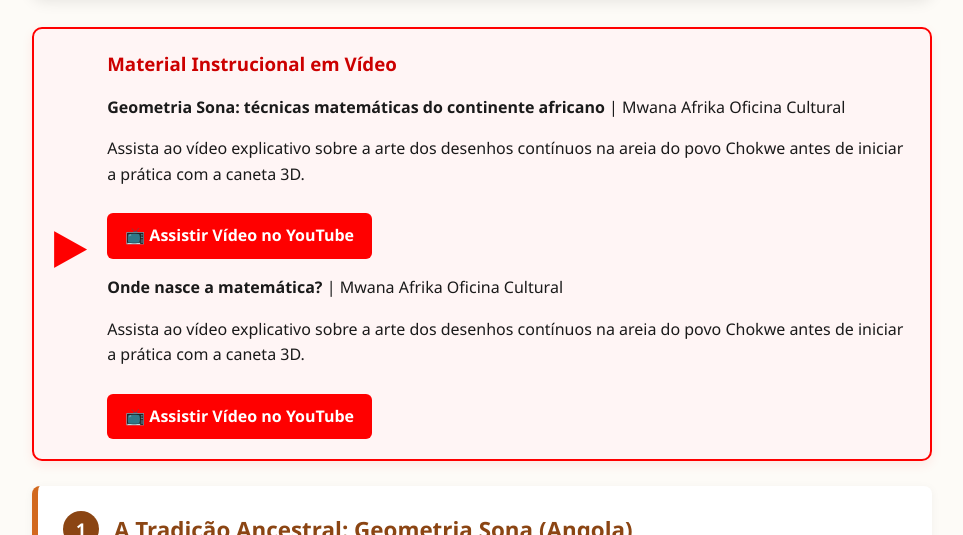
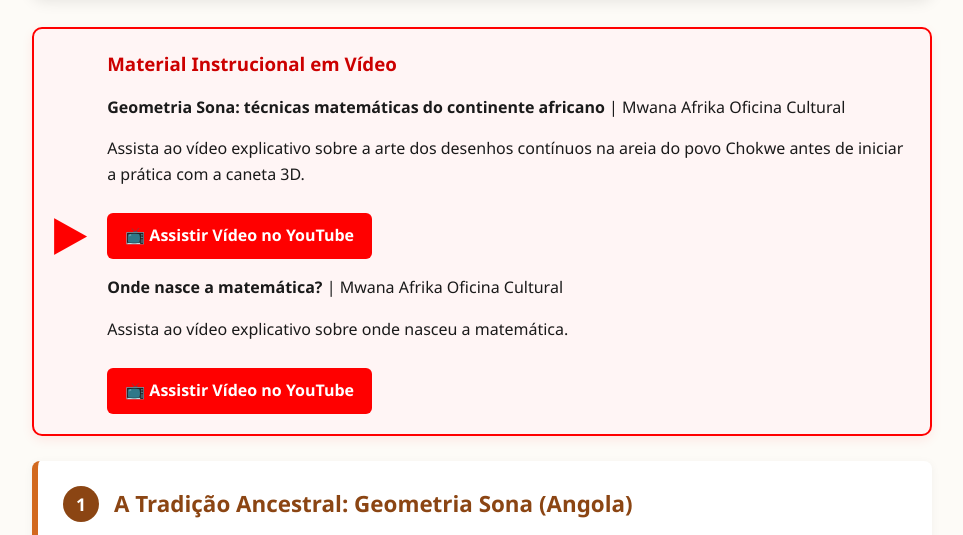
Before and after one commit to fabatra/sona, a plain HTML site: page index.html in a window 1280 px wide. Shown: the part 234-769 px from the top of the page, without its empty margins (158-1121 px from the left). Drawn offline with Linux system fonts and the light colour scheme.

Commit message:
Update video description about mathematics origins

```diff
--- a/index.html
+++ b/index.html
@@ -219,7 +219,7 @@
             <p>Assista ao vídeo explicativo sobre a arte dos desenhos contínuos na areia do povo Chokwe antes de iniciar a prática com a caneta 3D.</p>
             <a href="https://www.youtube.com/watch?v=HQYdqv8oGWQ" target="_blank" class="video-btn">📺 Assistir Vídeo no YouTube</a>
             <p><strong>Onde nasce a matemática?</strong> | Mwana Afrika Oficina Cultural</p>
-            <p>Assista ao vídeo explicativo sobre a arte dos desenhos contínuos na areia do povo Chokwe antes de iniciar a prática com a caneta 3D.</p>
+            <p>Assista ao vídeo explicativo sobre onde nasceu a matemática.</p>
             <a href="https://www.youtube.com/watch?v=GdwE2JZBUxk" target="_blank" class="video-btn">📺 Assistir Vídeo no YouTube</a>
 
         </div>
```
